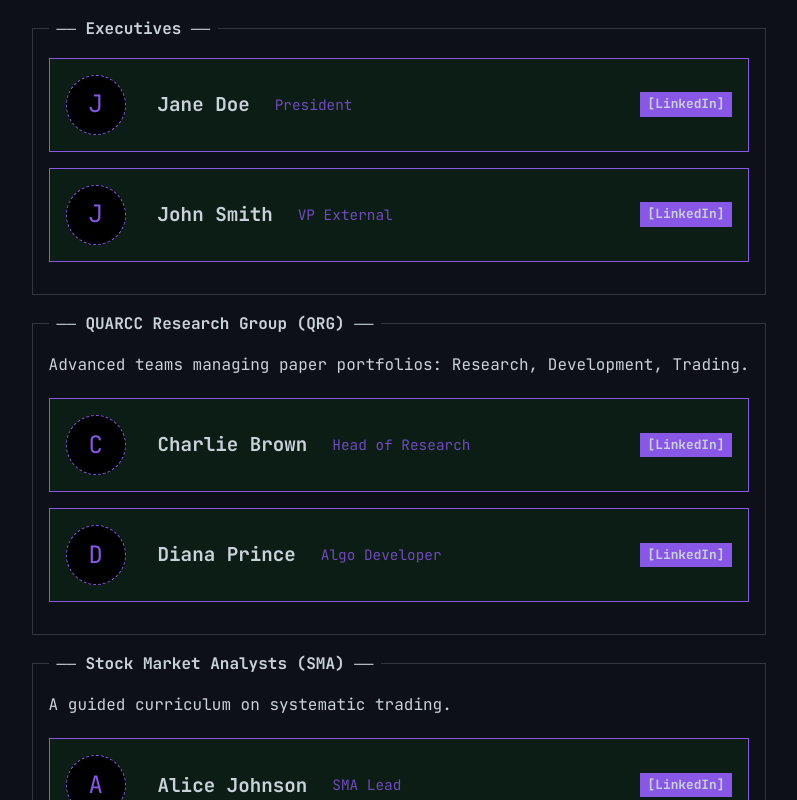
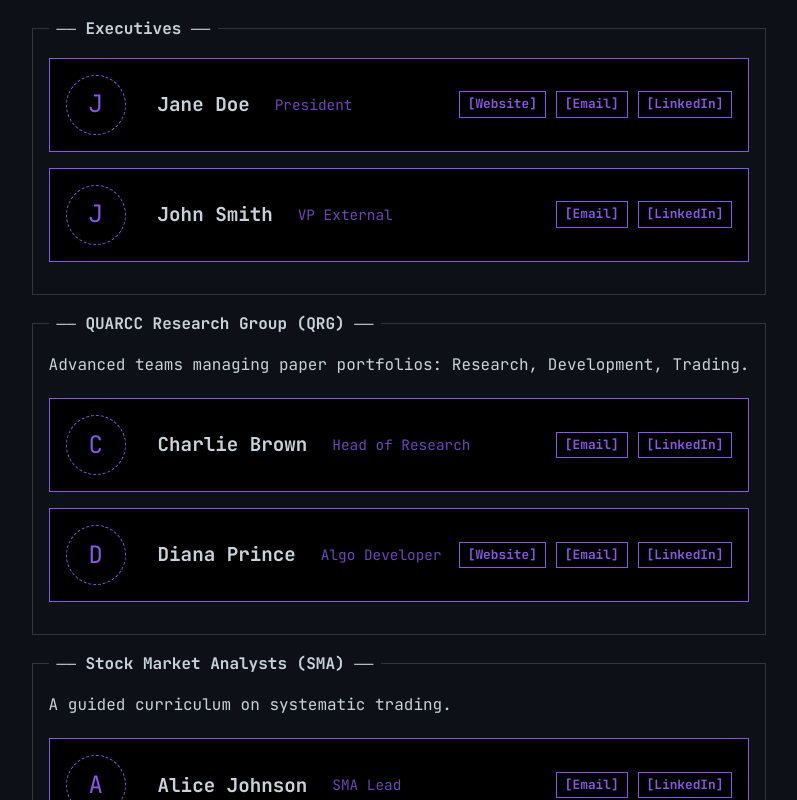
Before and after one commit to carterj-c/QUARCCWebsite, a React (Vite) app: page /teams in a window 1280 px wide. Shown: the top 800 px of the page, without its empty margins (241-1038 px from the left). Built offline with nearby package versions, Linux system fonts and the light colour scheme.

Commit message:
Team Members component
- added website and email buttons to TeamMembers
- missing pictures and maybe popup cards if wanted

```diff
--- a/src/components/TeamMember.css
+++ b/src/components/TeamMember.css
@@ -4,7 +4,8 @@
     border: 1px solid var(--color-primary);
     padding: var(--spacing-md);
     margin-bottom: var(--spacing-md);
-    background-color: rgba(0, 255, 0, 0.05);
+    background-color: black;
+    /* Changed to black as requested */
     gap: var(--spacing-lg);
 }
 
@@ -59,18 +60,25 @@
     margin-right: auto;
 }
 
-.linkedin-button {
-    color: var(--color-background);
-    background-color: var(--color-primary);
+.member-buttons {
+    display: flex;
+    gap: 10px;
+}
+
+.member-button {
+    color: var(--color-primary);
+    background-color: transparent;
     text-decoration: none;
     padding: 2px 8px;
     font-weight: bold;
     font-size: 0.8rem;
     transition: all 0.2s;
+    white-space: nowrap;
+    border: 1px solid var(--color-primary);
 }
 
-.linkedin-button:hover {
-    background-color: var(--color-text-bright);
+.member-button:hover {
+    background-color: var(--color-primary);
     color: var(--color-background);
 }
 
@@ -83,4 +91,9 @@
     .member-role {
         margin-bottom: 5px;
     }
+
+    .member-buttons {
+        flex-wrap: wrap;
+        width: 100%;
+    }
 }
--- a/src/components/TeamMember.jsx
+++ b/src/components/TeamMember.jsx
@@ -1,7 +1,7 @@
 import React from 'react';
 import './TeamMember.css';
 
-const TeamMember = ({ name, role, image, linkedin }) => {
+const TeamMember = ({ name, role, image, linkedin, email, website }) => {
     return (
         <div className="team-member-card">
             <div className="member-image-container">
@@ -16,11 +16,23 @@ const TeamMember = ({ name, role, image, linkedin }) => {
             <div className="member-info">
                 <h3 className="member-name">{name}</h3>
                 <p className="member-role">{role}</p>
-                {linkedin && (
-                    <a href={linkedin} target="_blank" rel="noopener noreferrer" className="linkedin-button">
-                        [LinkedIn]
-                    </a>
-                )}
+                <div className="member-buttons">
+                    {website && (
+                        <a href={website} target="_blank" rel="noopener noreferrer" className="member-button">
+                            [Website]
+                        </a>
+                    )}
+                    {email && (
+                        <a href={`mailto:${email}`} className="member-button">
+                            [Email]
+                        </a>
+                    )}
+                    {linkedin && (
+                        <a href={linkedin} target="_blank" rel="noopener noreferrer" className="member-button">
+                            [LinkedIn]
+                        </a>
+                    )}
+                </div>
             </div>
         </div>
     );
--- a/src/pages/Teams.jsx
+++ b/src/pages/Teams.jsx
@@ -6,24 +6,24 @@ import TeamMember from '../components/TeamMember';
 const Teams = () => {
     // --- EXECUTIVE TEAM ---
     const executives = [
-        { name: "Jane Doe", role: "President", linkedin: "https://linkedin.com" },
-        { name: "John Smith", role: "VP External", linkedin: "https://linkedin.com" }
+        { name: "Jane Doe", role: "President", linkedin: "https://linkedin.com", email: "jane@quarcc.com", website: "https://jane.com" },
+        { name: "John Smith", role: "VP External", linkedin: "https://linkedin.com", email: "john@quarcc.com", website: "" }
     ];
 
     // --- SMA TEAM ---
     const smaMembers = [
-        { name: "Alice Johnson", role: "SMA Lead", linkedin: "https://linkedin.com" },
-        { name: "Bob Williams", role: "Analyst", linkedin: "https://linkedin.com" }
+        { name: "Alice Johnson", role: "SMA Lead", linkedin: "https://linkedin.com", email: "alice@quarcc.com", website: "" },
+        { name: "Bob Williams", role: "Analyst", linkedin: "https://linkedin.com", email: "bob@quarcc.com", website: "https://bob.com" }
     ];
 
     // --- QRG TEAM ---
     const qrgMembers = [
-        { name: "Charlie Brown", role: "Head of Research", linkedin: "https://linkedin.com" },
-        { name: "Diana Prince", role: "Algo Developer", linkedin: "https://linkedin.com" }
+        { name: "Charlie Brown", role: "Head of Research", linkedin: "https://linkedin.com", email: "charlie@quarcc.com", website: "" },
+        { name: "Diana Prince", role: "Algo Developer", linkedin: "https://linkedin.com", email: "diana@quarcc.com", website: "https://diana.dev" }
     ];
 
     return (
-        <div style={{ maxWidth: '800px', margin: '0 auto' }}>
+        <div style={{ maxWidth: '1000px', margin: '0 auto' }}>
             <Helmet>
                 <title>Teams - QUARCC</title>
                 <meta name="description" content="Meet the QUARCC executive team and explore our research groups: SMA (Stock Market Analysts) and QRG (Quantitative Research Group)." />
```
